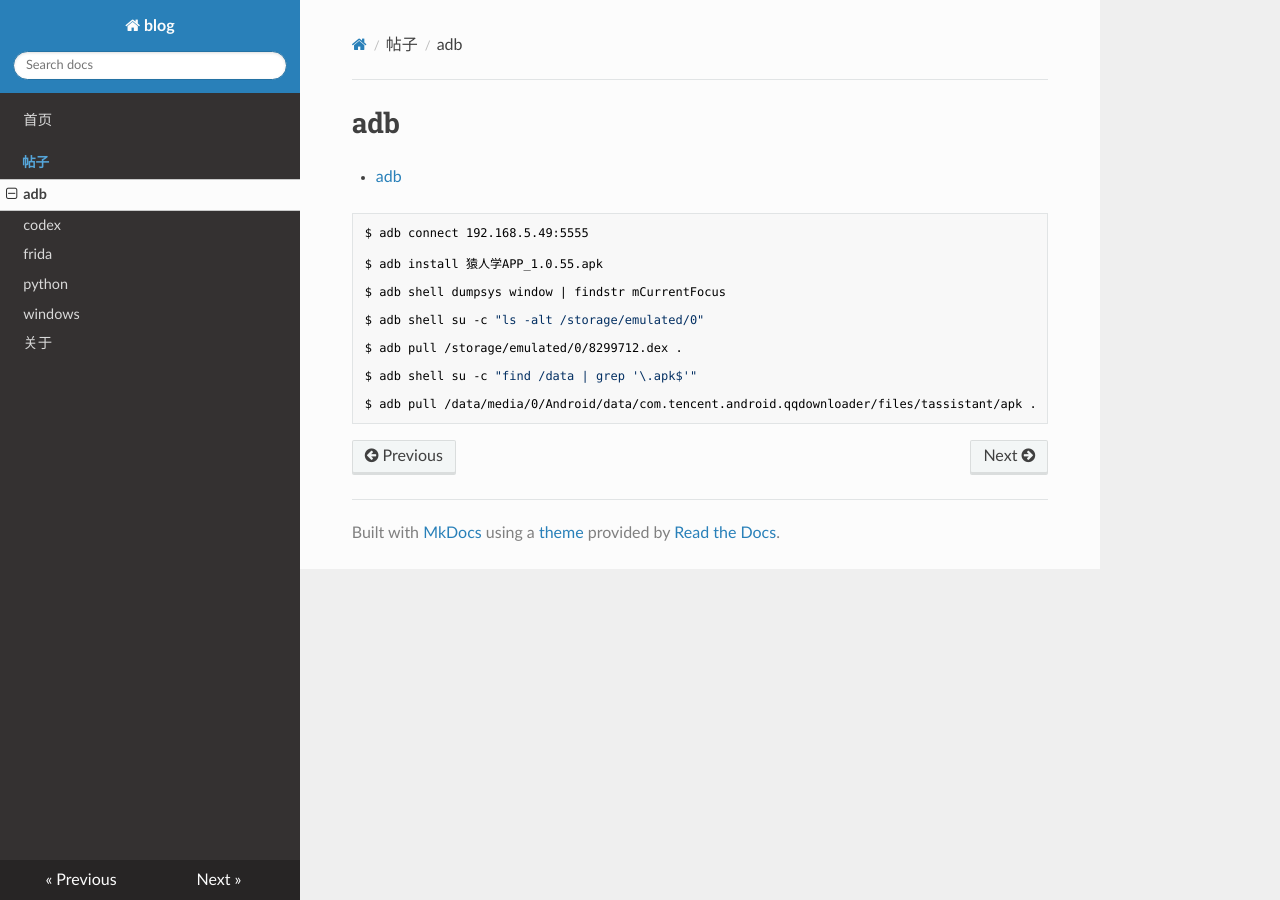
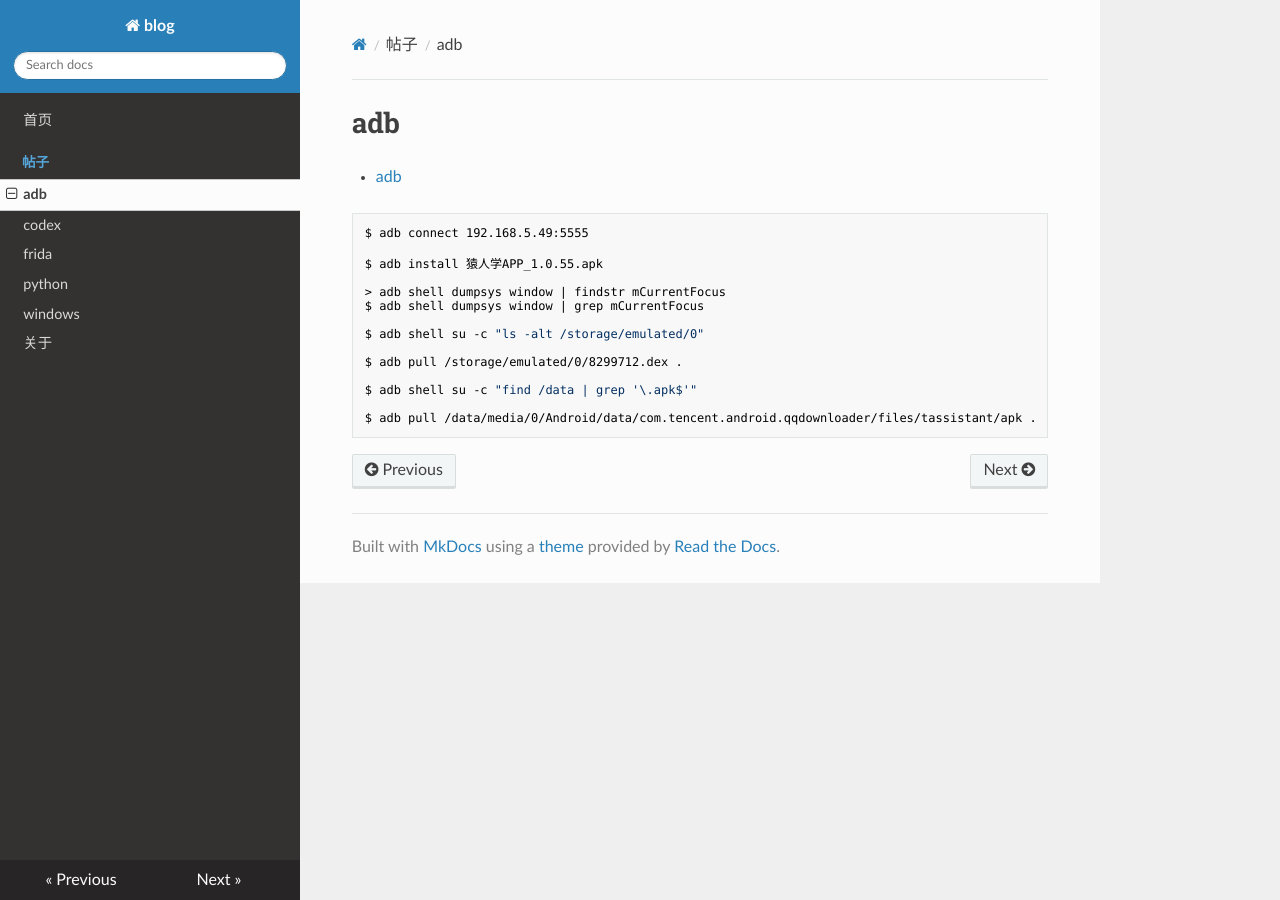
Before and after one commit to mathewgeola/blog, an MkDocs documentation site: the page built from docs/posts/adb.md, in a window 1280 px wide. Built offline with MkDocs 1.6.1, drawn with Linux system fonts in a browser that asks for light colours; nearby versions of some CDN libraries.

Commit message:
2026/03/21 12:14

```diff
--- a/docs/posts/adb.md
+++ b/docs/posts/adb.md
@@ -7,7 +7,8 @@ $ adb connect 192.168.5.49:5555
 
 $ adb install 猿人学APP_1.0.55.apk
 
-$ adb shell dumpsys window | findstr mCurrentFocus
+> adb shell dumpsys window | findstr mCurrentFocus
+$ adb shell dumpsys window | grep mCurrentFocus
 
 $ adb shell su -c "ls -alt /storage/emulated/0"
 
```
Also changed, not shown: 1 other file.
